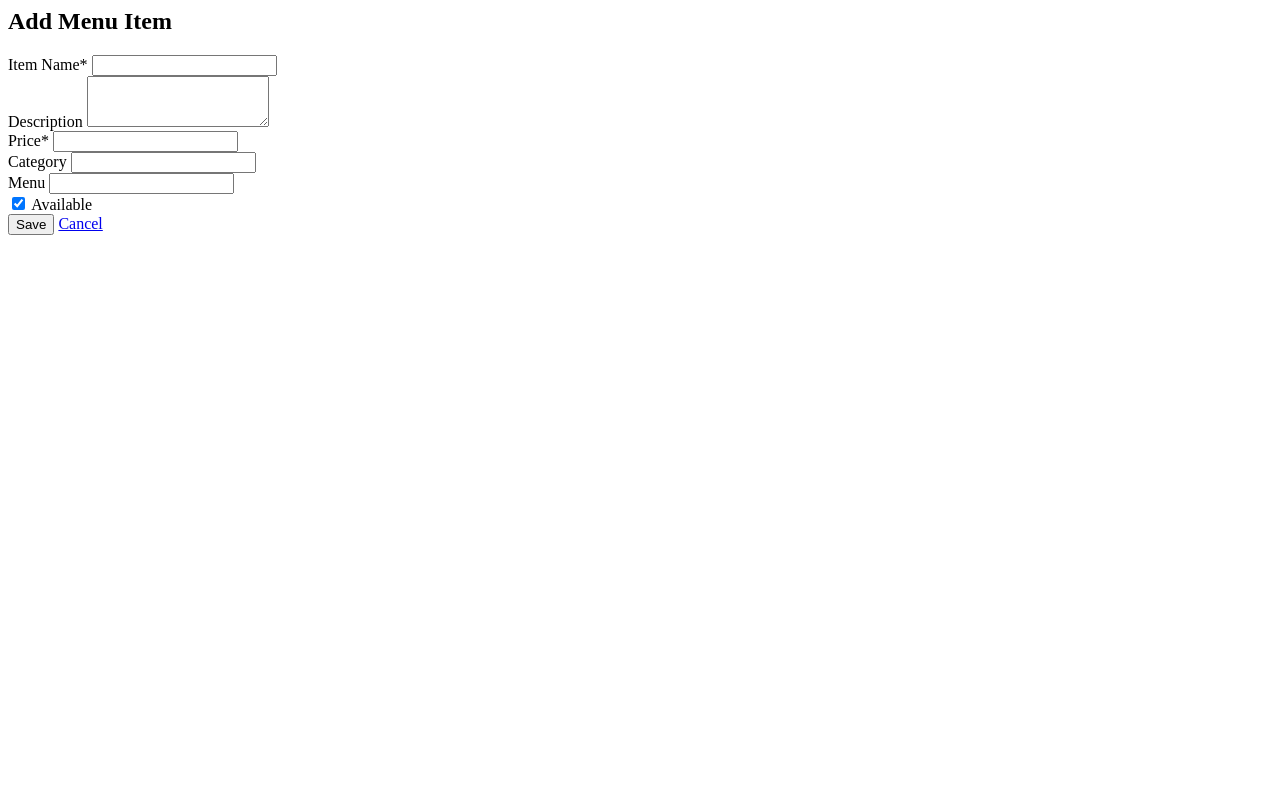
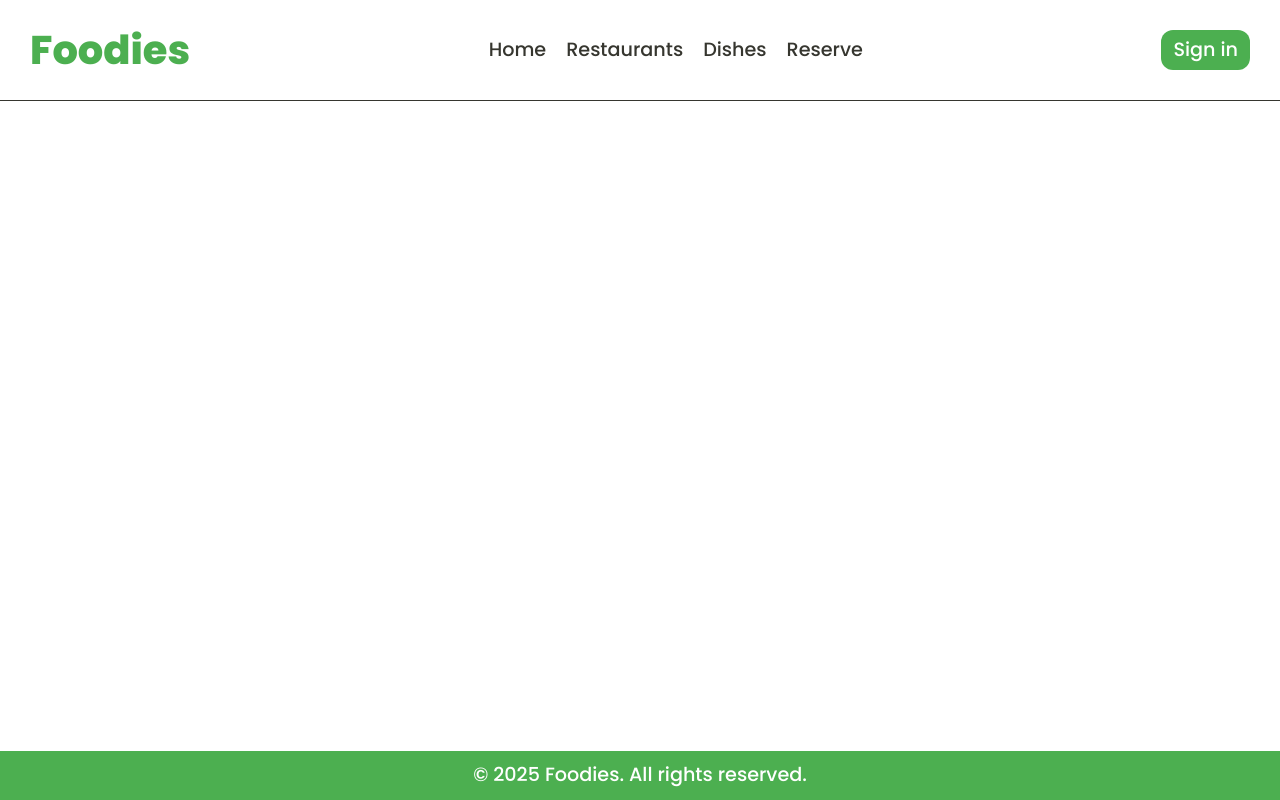
Before and after one commit to NickBzy/mthree-final-project, a Flask app: template templates/reserve_resto.html in a window 1280 px wide. Run offline with Flask 3, Linux system fonts and the light colour scheme; the template is opened without the code that fills it, so the values that code supplies are empty.

Commit message:
check reservations from one restaurant

```diff
--- a/app.py
+++ b/app.py
@@ -73,7 +73,9 @@ def reserve():
     return render_template('reservations.html', restaurant=resto)
 @app.route("/reservation/<int:rest_id>")
 def reserve_resto(rest_id):
-    return render_template(reserve_resto,restoId=rest_id)
+    cursor.execute("SELECT * FROM (reservations JOIN tables ON reservations.table_id=tables.table_id) WHERE restaurant_id=%s", (rest_id,))
+    reserv=cursor.fetchall()
+    return render_template("reserve_resto.html",reservs=reserv)
 
 
 app.run("0.0.0.0", port=5000, debug=True)
--- a/templates/reserve_resto.html
+++ b/templates/reserve_resto.html
@@ -1,31 +1,37 @@
-{% block content %}
-<h2>Add Menu Item</h2>
-<form method="POST" action="{{ url_for('add_reservation') }}">
-    <div class="mb-3">
-        <label for="name" class="form-label">Item Name*</label>
-        <input type="text" class="form-control" id="name" name="name" required>
+<!DOCTYPE html>
+<html lang="en">
+<head>
+    <meta charset="UTF-8">
+    <meta name="viewport" content="width=device-width, initial-scale=1.0">
+    <link rel="stylesheet" href="../static/css/styles.css">
+    <title>Reserve</title>
+</head>
+<body>
+    <div class="wrapper">
+         <nav>
+            <h2>Foodies</h2>
+            <ul>
+                <li><a href="/">Home</a></li>
+                <li><a href="/restaurants">Restaurants</a></li>
+                <li><a href="/dishes">Dishes</a></li>
+                <li><a href="/reservations">Reserve</a></li>
+            </ul>
+            <ul>
+                <button>Sign in</button>
+            </ul>
+        </nav>
+        <main>
+            <ul>
+                {% for reserv in reservs %}
+                <li>
+                    {{reserv[3]}}
+                </li>
+                {% endfor %}
+            </ul>
+        </main>
+         <footer>
+            <p>© 2025 Foodies. All rights reserved.</p>
+        </footer>
     </div>
-    <div class="mb-3">
-        <label for="description" class="form-label">Description</label>
-        <textarea class="form-control" id="description" name="description" rows="3"></textarea>
-    </div>
-    <div class="mb-3">
-        <label for="price" class="form-label">Price*</label>
-        <input type="number" step="0.01" class="form-control" id="price" name="price" required>
-    </div>
-    <div class="mb-3">
-        <label for="category" class="form-label">Category</label>
-        <input type="text" class="form-control" id="category" name="category" required>
-    </div>
-    <div class="mb-3">
-         <label for="menu" class="form-label">Menu</label>
-         <input type="text" class="form-control" id="menu" name="menu">
-    </div>
-    <div class="mb-3 form-check">
-        <input type="checkbox" class="form-check-input" id="is_available" name="is_available" value="true" checked>
-        <label class="form-check-label" for="is_available">Available</label>
-    </div>
-    <button type="submit" class="btn btn-primary">Save</button>
-    <a href="{{ url_for('add_menu_item') }}" class="btn btn-secondary">Cancel</a>
-</form>
-{% endblock %}
+</body>
+</html>
```
